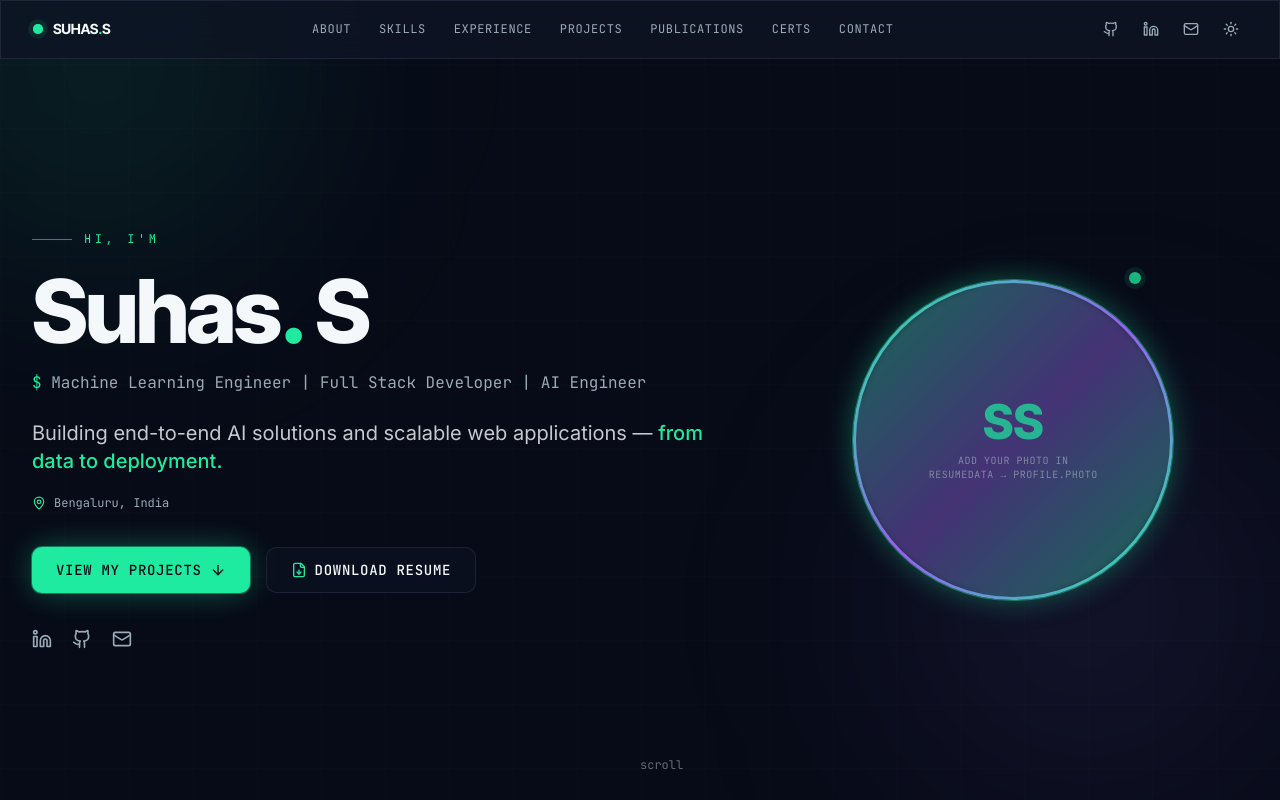
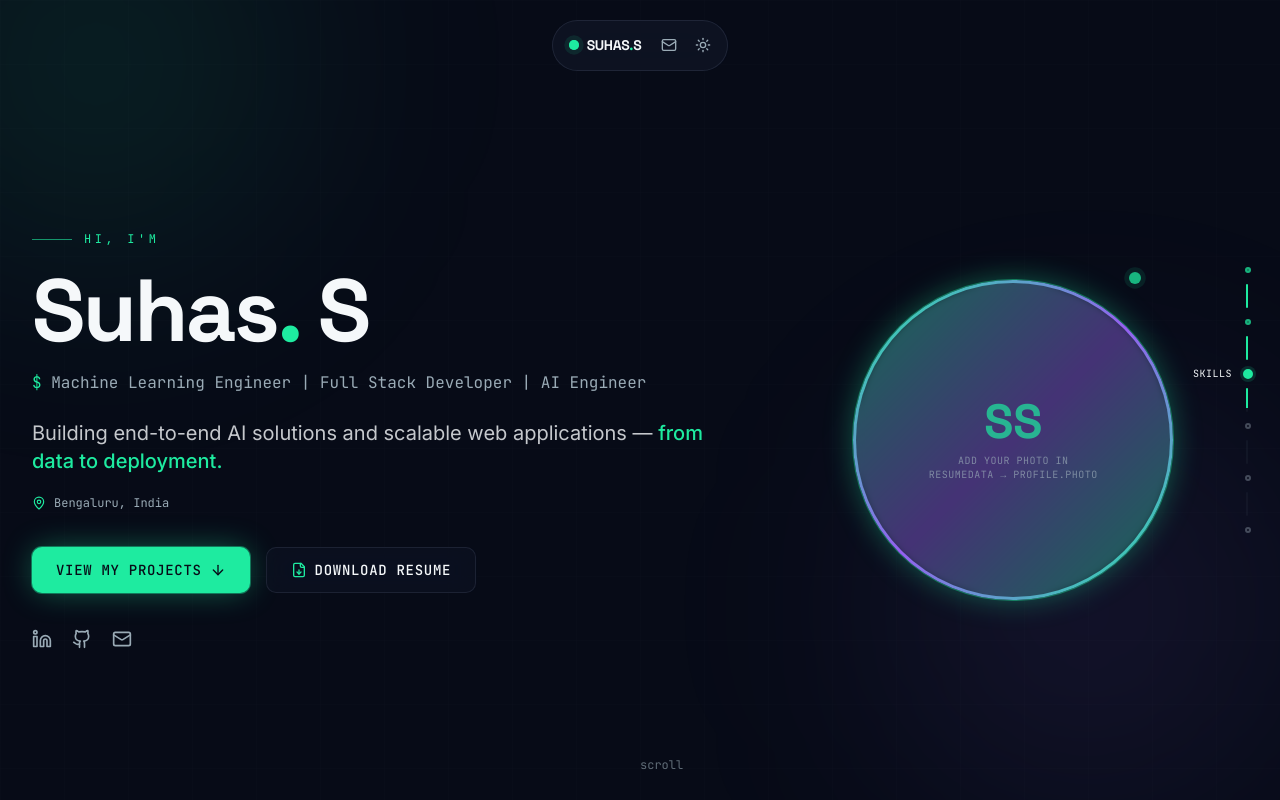
Before and after one commit to SuhasGowda24/My_PORTFOLIO, a React (Vite) app: page / in a window 1280 px wide. Shown: the top 800 px of the page. Built offline with nearby package versions, Linux system fonts and the light colour scheme.

Commit message:
Nav/Footer

```diff
--- a/src/App.jsx
+++ b/src/App.jsx
@@ -8,13 +8,15 @@ import Certifications from "./components/portfolio/Certifications";
 import Contact from "./components/portfolio/Contact";
 import Footer from "./components/portfolio/Footer";
 import { Toaster } from "sonner";
-
+import { Sidebar, ScrollTop } from './components/portfolio/Sidebar';
 
 function App() {
   return (
     <div className="bg-background text-foreground min-h-screen">
 
       <Navbar />
+      <Sidebar />
+      <ScrollTop />
 
       <main>
         <Hero />
--- a/src/components/portfolio/Footer.jsx
+++ b/src/components/portfolio/Footer.jsx
@@ -17,9 +17,10 @@ export default function Footer() {
       <div className="mx-auto max-w-7xl px-5 sm:px-8 py-10">
         <div className="flex flex-col md:flex-row md:items-center md:justify-between gap-6">
           <div className="flex items-center gap-4">
-            <span className="font-heading font-bold text-sm">SUHAS<span className="text-primary">.</span>S</span>
             <span className="font-mono text-[11px] text-muted-foreground hidden sm:inline">
-              © {new Date().getFullYear()} — All systems engineered locally
+             <p className="font-mono text-xs text-muted-foreground">
+  <span className="text-primary"></span> © 2026 Suhas S — built with React, Tailwind & too much coffee.
+</p>
             </span>
           </div>
 
@@ -30,24 +31,6 @@ export default function Footer() {
           </div>
         </div>
       </div>
-
-      {/* System Status bar */}
-      <div className="border-t border-border/50 bg-background/60">
-        <div className="mx-auto max-w-7xl px-5 sm:px-8 py-3 flex flex-wrap items-center justify-between gap-3 font-mono text-[11px] text-muted-foreground">
-          <div className="flex items-center gap-2">
-            <span className="relative flex h-2 w-2">
-              <span className="absolute inline-flex h-full w-full rounded-full bg-primary opacity-70 pulse-dot" />
-              <span className="relative inline-flex h-2 w-2 rounded-full bg-primary" />
-            </span>
-            <span className="text-primary">Ready for Collaboration</span>
-          </div>
-          <div className="flex items-center gap-5">
-            <span>UTC {utc}</span>
-            <span className="hidden sm:inline">IST {ist}</span>
-            <span className="hidden md:inline">v2.0 · build 2026.07</span>
-          </div>
-        </div>
-      </div>
     </footer>
   );
 }
--- a/src/components/portfolio/Navbar.jsx
+++ b/src/components/portfolio/Navbar.jsx
@@ -1,55 +1,106 @@
+import { useEffect, useState } from 'react';
 import { Github, Linkedin, Mail, Moon, Sun } from 'lucide-react';
 import { useScrollProgress, useTheme } from './Reveal';
 import { PROFILE } from './resumeData';
 
 const LINKS = [
+  { label: 'Home', href: '#hero' },
   { label: 'About', href: '#about' },
   { label: 'Skills', href: '#skills' },
-  { label: 'Experience', href: '#experience' },
   { label: 'Projects', href: '#projects' },
-  { label: 'Publications', href: '#publications' },
-  { label: 'Certs', href: '#certifications' },
+  { label: 'Certifications', href: '#certifications' },
   { label: 'Contact', href: '#contact' },
 ];
 
 export default function Navbar() {
   const { theme, toggle } = useTheme();
   const progress = useScrollProgress();
+  const [scrolled, setScrolled] = useState(false);
+
+  useEffect(() => {
+    const onScroll = () => setScrolled(window.scrollY > 48);
+    onScroll();
+    window.addEventListener('scroll', onScroll, { passive: true });
+    return () => window.removeEventListener('scroll', onScroll);
+  }, []);
 
   return (
-    <header className="fixed top-0 inset-x-0 z-50">
-      <nav className="glass-strong border-b border-border/60">
-        <div className="mx-auto max-w-7xl px-5 sm:px-8 h-14 flex items-center justify-between">
-          <a href="#hero" className="group flex items-center gap-2.5">
+    <header className="fixed top-0 inset-x-0 z-50 flex justify-center pointer-events-none px-4">
+      <nav
+        className={[
+          'pointer-events-auto glass-strong border border-border/60 rounded-full',
+          'transition-[margin-top,box-shadow] duration-700 ease-[cubic-bezier(0.16,1,0.3,1)]',
+          scrolled
+            ? 'mt-3 shadow-[0_8px_30px_-12px_hsl(var(--primary)/0.35)]'
+            : 'mt-5 shadow-none',
+        ].join(' ')}
+      >
+        <div className="flex items-center h-12 px-2">
+          {/* logo — always visible, never shifts position */}
+          <a href="#hero" className="flex items-center gap-2 px-2 shrink-0">
             <span className="relative flex h-2.5 w-2.5">
               <span className="absolute inline-flex h-full w-full rounded-full bg-primary opacity-60 pulse-dot" />
               <span className="relative inline-flex h-2.5 w-2.5 rounded-full bg-primary" />
             </span>
-            <span className="font-heading font-bold tracking-tight text-sm">
+            <span className="font-heading font-bold tracking-tight text-sm whitespace-nowrap">
               SUHAS<span className="text-primary">.</span>S
             </span>
           </a>
 
-          <div className="hidden md:flex items-center gap-1">
+          {/* link rail — clipped to 0 width until scrolled, then unfurls outward from the logo */}
+          <div
+            className={[
+              'hidden md:flex items-center gap-0.5 overflow-hidden',
+              'transition-[max-width,opacity] duration-700 ease-[cubic-bezier(0.16,1,0.3,1)]',
+              scrolled ? 'max-w-[520px] opacity-100 ml-2' : 'max-w-0 opacity-0 ml-0',
+            ].join(' ')}
+          >
             {LINKS.map((l) => (
               <a
                 key={l.href}
                 href={l.href}
-                className="px-3 py-1.5 text-xs font-mono uppercase tracking-wider text-muted-foreground hover:text-foreground transition-colors"
+                className="px-3 py-1.5 text-xs font-mono uppercase tracking-wider text-muted-foreground hover:text-foreground transition-colors whitespace-nowrap"
               >
                 {l.label}
               </a>
             ))}
           </div>
 
-          <div className="flex items-center gap-2">
-            <a href={PROFILE.links.github} target="_blank" rel="noreferrer" className="p-2 text-muted-foreground hover:text-foreground transition-colors" aria-label="GitHub">
+          {/* social icons — join the bar alongside the links once scrolled, so the compact pill stays lean */}
+          <div
+            className={[
+              'flex items-center overflow-hidden shrink-0',
+              'transition-[max-width,opacity] duration-700 ease-[cubic-bezier(0.16,1,0.3,1)]',
+              scrolled ? 'max-w-[80px] opacity-100 ml-1' : 'max-w-0 opacity-0 ml-0',
+            ].join(' ')}
+          >
+            <a
+              href={PROFILE.links.github}
+              target="_blank"
+              rel="noreferrer"
+              className="p-2 text-muted-foreground hover:text-foreground transition-colors"
+              aria-label="GitHub"
+            >
               <Github className="h-4 w-4" />
             </a>
-            <a href={PROFILE.links.linkedin} target="_blank" rel="noreferrer" className="p-2 text-muted-foreground hover:text-foreground transition-colors" aria-label="LinkedIn">
+            <a
+              href={PROFILE.links.linkedin}
+              target="_blank"
+              rel="noreferrer"
+              className="p-2 text-muted-foreground hover:text-foreground transition-colors"
+              aria-label="LinkedIn"
+            >
               <Linkedin className="h-4 w-4" />
             </a>
-            <a href={`mailto:${PROFILE.email}`} className="p-2 text-muted-foreground hover:text-foreground transition-colors" aria-label="Email">
+          </div>
+
+          {/* mail + theme toggle — present from the very first paint, pinned to the right edge */}
+          <div className="flex items-center gap-0.5 pl-1 ml-auto shrink-0">
+            <a
+              href={`mailto:${PROFILE.email}`}
+              className="p-2 text-muted-foreground hover:text-foreground transition-colors"
+              aria-label="Email"
+            >
               <Mail className="h-4 w-4" />
             </a>
             <button
@@ -61,8 +112,14 @@ export default function Navbar() {
             </button>
           </div>
         </div>
-        {/* progress gauge */}
-        <div className="h-px w-full bg-transparent">
+
+        {/* scroll gauge — only reveals once the bar has extended */}
+        <div
+          className={[
+            'h-px w-full bg-transparent transition-opacity duration-700',
+            scrolled ? 'opacity-100' : 'opacity-0',
+          ].join(' ')}
+        >
           <div
             className="h-px bg-primary transition-[width] duration-150"
             style={{ width: `${progress * 100}%`, boxShadow: '0 0 8px hsl(var(--primary))' }}
--- /dev/null
+++ b/src/components/portfolio/Sidebar.jsx
@@ -0,0 +1,169 @@
+import { useEffect, useRef, useState } from 'react';
+import { ChevronUp } from 'lucide-react';
+import { useScrollProgress } from './Reveal';
+
+const SECTIONS = [
+  { label: 'Home', href: '#hero' },
+  { label: 'About', href: '#about' },
+  { label: 'Skills', href: '#skills' },
+  { label: 'Projects', href: '#projects' },
+  { label: 'Certifications', href: '#certifications' },
+  { label: 'Contact', href: '#contact' },
+];
+
+/**
+ * Side rail — signature: instead of one continuous bar + hover tooltips,
+ * the track is split into per-section segments that fill as you pass them,
+ * and the active dot permanently expands into a labeled pill (no hover needed).
+ */
+export function Sidebar() {
+  const [active, setActive] = useState(0);
+  const [segmentFill, setSegmentFill] = useState(0); // 0–1 progress within the active segment
+  const ids = useRef(SECTIONS.map((s) => s.href.slice(1)));
+
+  useEffect(() => {
+    const elements = ids.current.map((id) => document.getElementById(id)).filter(Boolean);
+    if (elements.length === 0) return;
+
+    const onScroll = () => {
+      const mid = window.innerHeight / 2;
+      let current = 0;
+      for (let i = 0; i < elements.length; i++) {
+        const rect = elements[i].getBoundingClientRect();
+        if (rect.top <= mid) current = i;
+      }
+      setActive(current);
+
+      const el = elements[current];
+      const rect = el.getBoundingClientRect();
+      const fill = Math.min(1, Math.max(0, (mid - rect.top) / rect.height));
+      setSegmentFill(fill);
+    };
+
+    onScroll();
+    window.addEventListener('scroll', onScroll, { passive: true });
+    window.addEventListener('resize', onScroll);
+    return () => {
+      window.removeEventListener('scroll', onScroll);
+      window.removeEventListener('resize', onScroll);
+    };
+  }, []);
+
+  return (
+    <div className="fixed right-6 top-1/2 -translate-y-1/2 z-50 hidden lg:flex flex-col items-end gap-0">
+      {SECTIONS.map((s, i) => {
+        const isActive = i === active;
+        const isDone = i < active;
+        return (
+          <div key={s.href} className="flex flex-col items-end">
+            <a
+              href={s.href}
+              className={[
+                'group flex items-center gap-2 py-1.5',
+                'transition-all duration-300',
+              ].join(' ')}
+            >
+              {/* label — permanently shown for the active section, ghosted for others until hover */}
+              <span
+                className={[
+                  'font-mono text-[10px] uppercase tracking-wider whitespace-nowrap transition-all duration-300',
+                  isActive
+                    ? 'opacity-100 text-foreground translate-x-0'
+                    : 'opacity-0 group-hover:opacity-70 text-muted-foreground translate-x-1 group-hover:translate-x-0',
+                ].join(' ')}
+              >
+                {s.label}
+              </span>
+
+              {/* index + dot */}
+              <span className="relative flex items-center justify-center w-4">
+                {isActive && (
+                  <span className="absolute h-4 w-4 rounded-full bg-primary/15 animate-ping" />
+                )}
+                <span
+                  className={[
+                    'relative rounded-full border-2 transition-all duration-300',
+                    isActive
+                      ? 'h-2.5 w-2.5 bg-primary border-primary'
+                      : isDone
+                      ? 'h-1.5 w-1.5 bg-primary/50 border-primary/50'
+                      : 'h-1.5 w-1.5 bg-transparent border-muted-foreground/40 group-hover:border-primary/60',
+                  ].join(' ')}
+                />
+              </span>
+            </a>
+
+            {/* segment — fills top-to-bottom as you scroll through this section */}
+            {i < SECTIONS.length - 1 && (
+              <div className="relative w-0.5 h-6 bg-border/30 rounded-full overflow-hidden mr-2">
+                <div
+                  className="w-full bg-primary origin-top transition-[height] duration-150"
+                  style={{
+                    height: isDone ? '100%' : isActive ? `${segmentFill * 100}%` : '0%',
+                  }}
+                />
+              </div>
+            )}
+          </div>
+        );
+      })}
+    </div>
+  );
+}
+
+/**
+ * Scroll-to-top — a ring that draws itself in as an SVG stroke tied to total
+ * page scroll progress, not a static circle. Fades in only once you've scrolled.
+ */
+export function ScrollTop() {
+  const progress = useScrollProgress();
+  const [visible, setVisible] = useState(false);
+  const radius = 18;
+  const circumference = 2 * Math.PI * radius;
+
+  useEffect(() => {
+    const onScroll = () => setVisible(window.scrollY > 400);
+    onScroll();
+    window.addEventListener('scroll', onScroll, { passive: true });
+    return () => window.removeEventListener('scroll', onScroll);
+  }, []);
+
+  const scrollToTop = () => window.scrollTo({ top: 0, behavior: 'smooth' });
+
+  return (
+    <button
+      onClick={scrollToTop}
+      aria-label="Scroll to top"
+      className={[
+        'fixed bottom-6 right-6 z-50 h-11 w-11 rounded-full glass-strong border border-border/60',
+        'flex items-center justify-center transition-all duration-500',
+        visible ? 'opacity-100 translate-y-0 pointer-events-auto' : 'opacity-0 translate-y-3 pointer-events-none',
+      ].join(' ')}
+    >
+      <svg className="absolute inset-0 -rotate-90" width="44" height="44" viewBox="0 0 44 44">
+        <circle
+          cx="22"
+          cy="22"
+          r={radius}
+          fill="none"
+          stroke="hsl(var(--border))"
+          strokeWidth="2"
+          opacity="0.4"
+        />
+        <circle
+          cx="22"
+          cy="22"
+          r={radius}
+          fill="none"
+          stroke="hsl(var(--primary))"
+          strokeWidth="2"
+          strokeLinecap="round"
+          strokeDasharray={circumference}
+          strokeDashoffset={circumference * (1 - progress)}
+          style={{ transition: 'stroke-dashoffset 150ms linear' }}
+        />
+      </svg>
+      <ChevronUp className="h-4 w-4 text-foreground relative" />
+    </button>
+  );
+}
--- a/src/index.css
+++ b/src/index.css
@@ -34,10 +34,10 @@
     --input: 225 24% 19%;
     --ring: 158 84% 52%;
     --radius: 0.75rem;
-    --font-heading: 'Inter Tight', ui-sans-serif, system-ui, sans-serif;
-    --font-body: 'Inter', ui-sans-serif, system-ui, sans-serif;
-    --font-display: 'Inter Tight', ui-sans-serif, system-ui, sans-serif;
-    --font-mono: 'JetBrains Mono', ui-monospace, monospace;
+--font-heading: 'Space Grotesk', sans-serif;
+--font-body: 'Inter', sans-serif;
+--font-display: 'Space Grotesk', sans-serif;
+--font-mono: 'JetBrains Mono', monospace;
   }
 
   .light {
```
